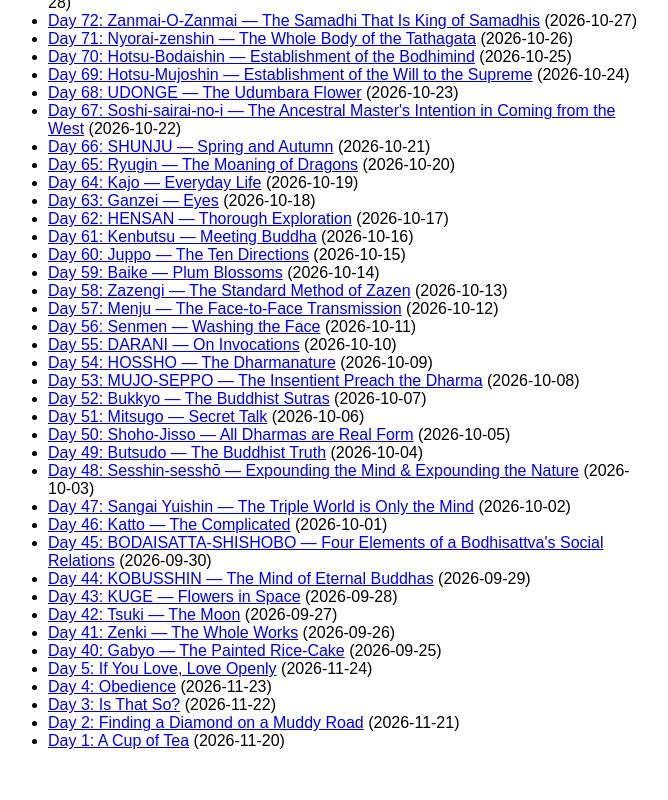
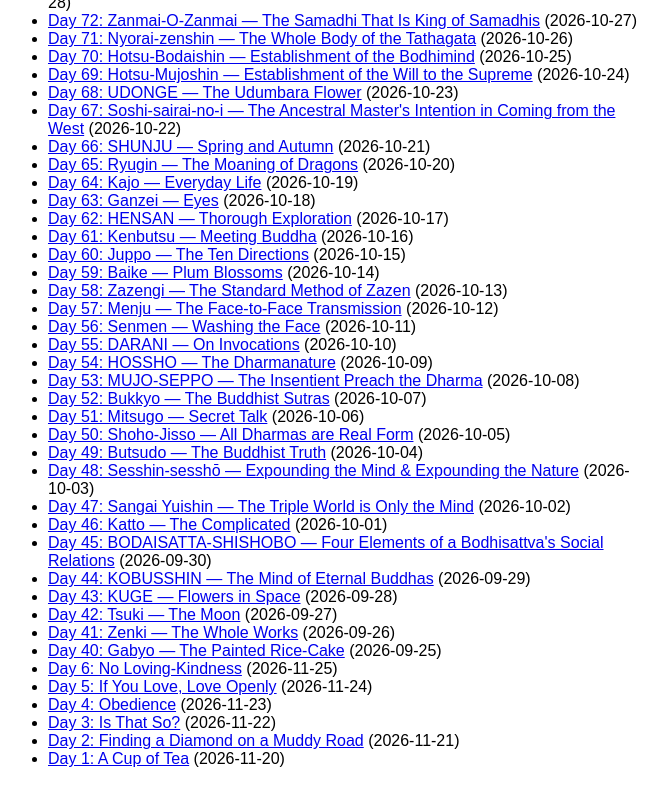
Before and after one commit to kmaynard/mornings-with-kevin, a plain HTML site: page index.html in a window 1280 px wide. Shown: the part 968-1768 px from the top of the page, without its empty margins (312-980 px from the left). Drawn offline with Linux system fonts and the light colour scheme.

Commit message:
index: day 6

```diff
--- a/index.html
+++ b/index.html
@@ -62,6 +62,7 @@
 <li><a href="episodes/day-42-tsuki-the-moon-2026-09-27.mp3">Day 42: Tsuki — The Moon</a> (2026-09-27)</li>
 <li><a href="episodes/day-41-zenki-the-whole-works-2026-09-26.mp3">Day 41: Zenki — The Whole Works</a> (2026-09-26)</li>
 <li><a href="episodes/day-40-gabyo-a-picture-of-rice-cake-2026-09-25.mp3">Day 40: Gabyo — The Painted Rice-Cake</a> (2026-09-25)</li>
+<li><a href="episodes/day-6-no-loving-kindness-2026-11-25.mp3">Day 6: No Loving-Kindness</a> (2026-11-25)</li>
 <li><a href="episodes/day-5-if-you-love-love-openly-2026-11-24.mp3">Day 5: If You Love, Love Openly</a> (2026-11-24)</li>
 <li><a href="episodes/day-4-obedience-2026-11-23.mp3">Day 4: Obedience</a> (2026-11-23)</li>
 <li><a href="episodes/day-3-is-that-so-2026-11-22.mp3">Day 3: Is That So?</a> (2026-11-22)</li>
```
